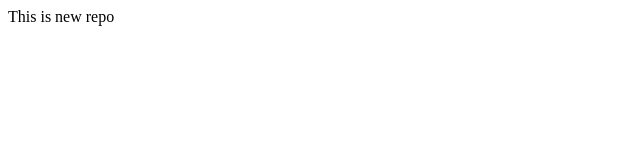
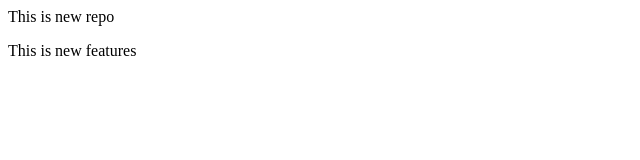
Before and after one commit to Quantum-Codee/localrepo, a plain HTML site: page index.html in a window 1280 px wide. Shown: the whole page, without its empty margins (0-640 px from the left). Drawn offline with Linux system fonts and the light colour scheme.

Commit message:
Add new featurs

```diff
--- a/index.html
+++ b/index.html
@@ -1 +1,2 @@
 <p>This is new repo</p>
+<p>This is new features</p>
```
